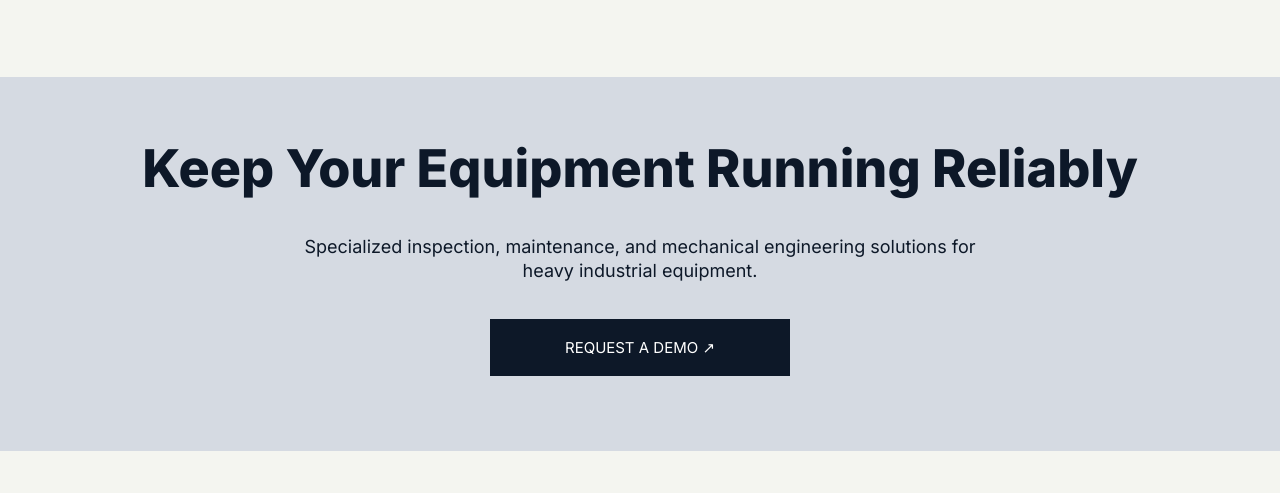
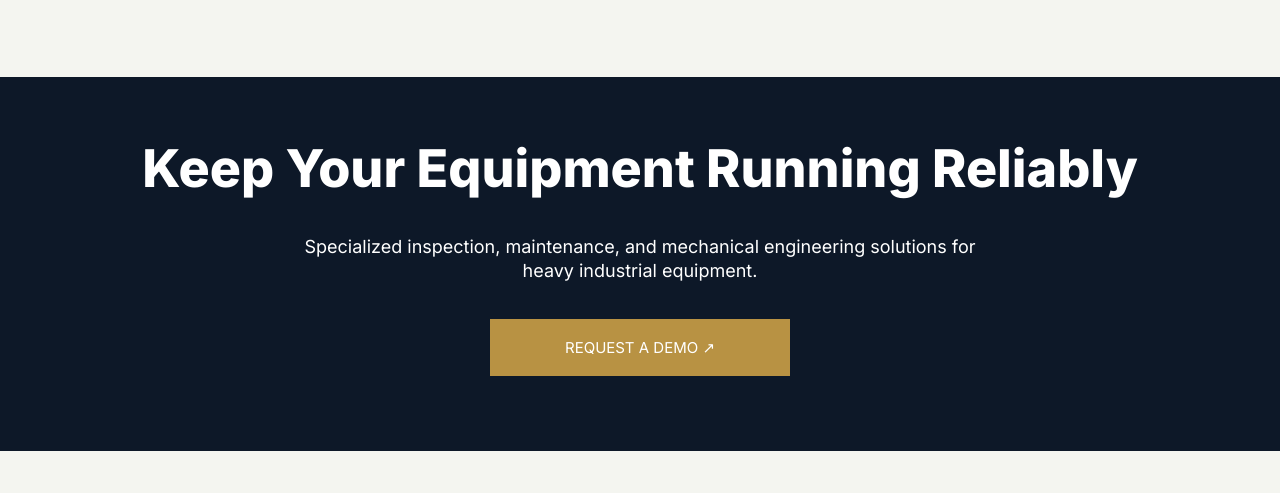
Before and after one commit to midodeep60-commits/SVS-smart, a plain HTML site: page index.html in a window 1280 px wide. Shown: the part 2301-2794 px from the top of the page. Drawn offline with Linux system fonts and the light colour scheme.

Commit message:
Update index.html

```diff
--- a/index.html
+++ b/index.html
@@ -472,6 +472,20 @@ img{display:block;max-width:100%} a{color:inherit;text-decoration:none}
   text-align: center;
   font-size: 20px;
 }
+   .cta {
+  background: #0d1828 !important;
+  color: #ffffff !important;
+}
+
+.cta h2,
+.cta p {
+  color: #ffffff !important;
+}
+
+.cta a {
+  background: #b89243 !important;
+  color: #ffffff !important;
+}
 </style>
 </head>
 <body>
```
